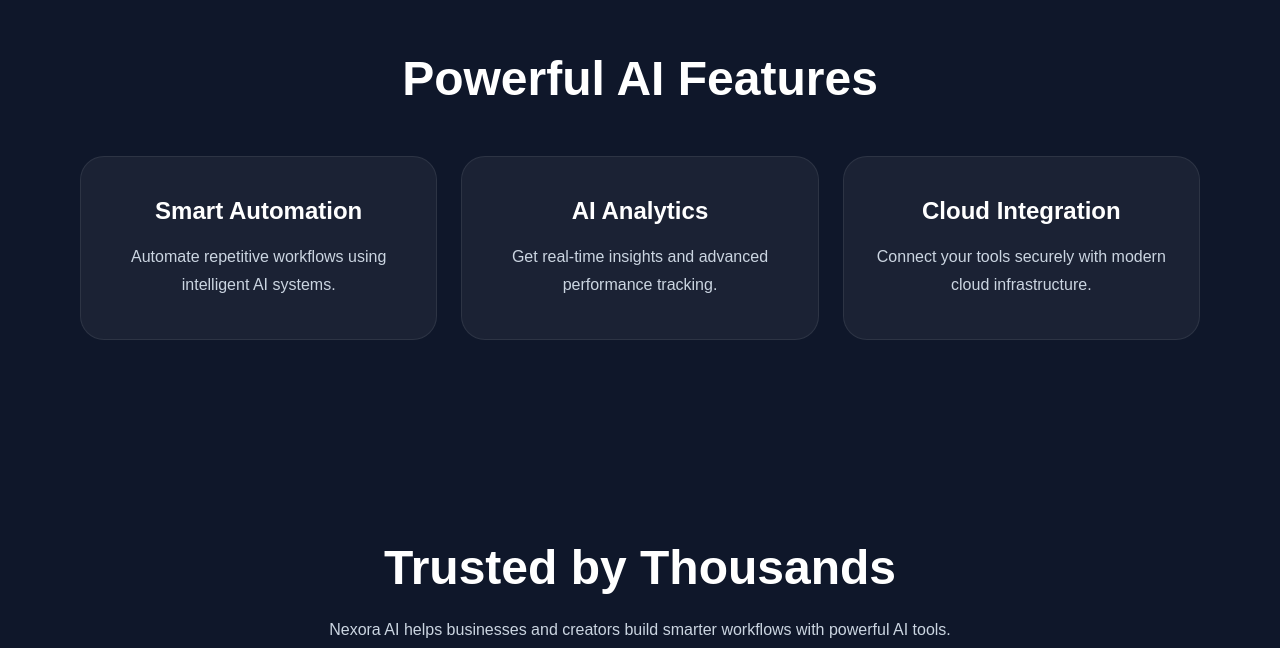
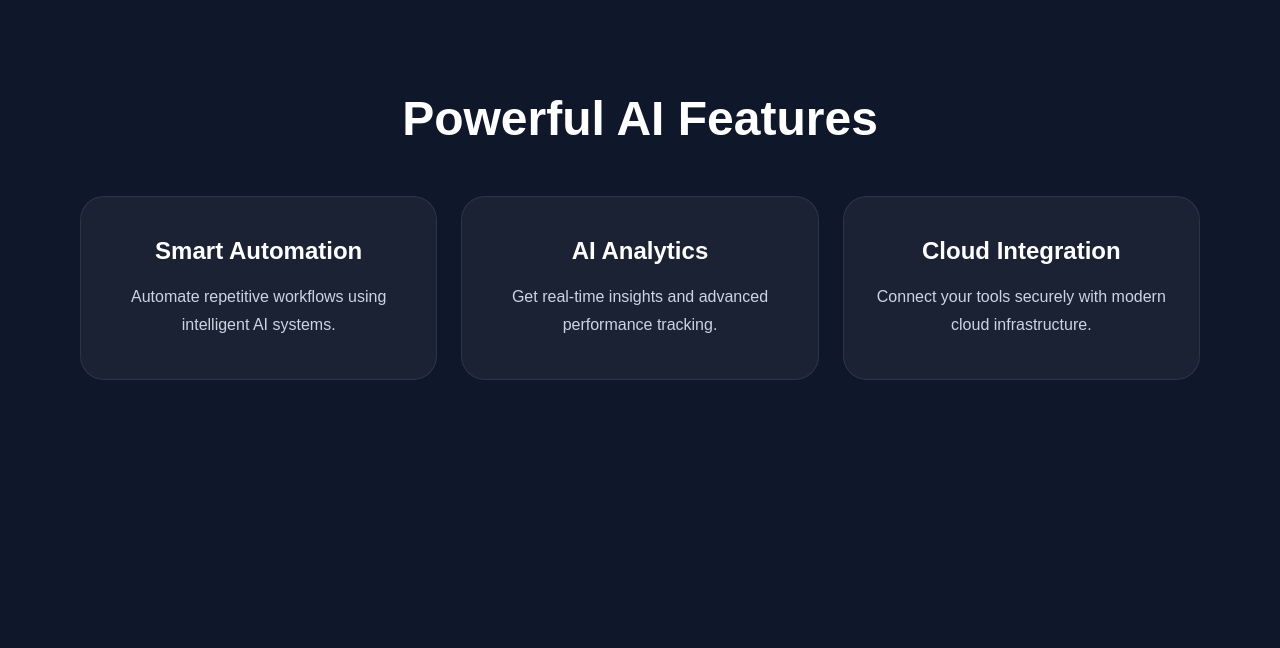
Before and after one commit to Barsha5-Nayak/syntecxhub_nexora-ai, a plain HTML site: page index.html in a window 1280 px wide. Shown: the part 849-1497 px from the top of the page. Drawn offline with Linux system fonts and the light colour scheme.

```diff
--- a/style.css
+++ b/style.css
@@ -404,6 +404,14 @@
   position:relative;
 }
 
+.features,
+.stats-section,
+.testimonials,
+.cta{
+  padding-top: 140px;
+  padding-bottom: 140px;
+}
+
 
 
 /* ANIMATION */
```
